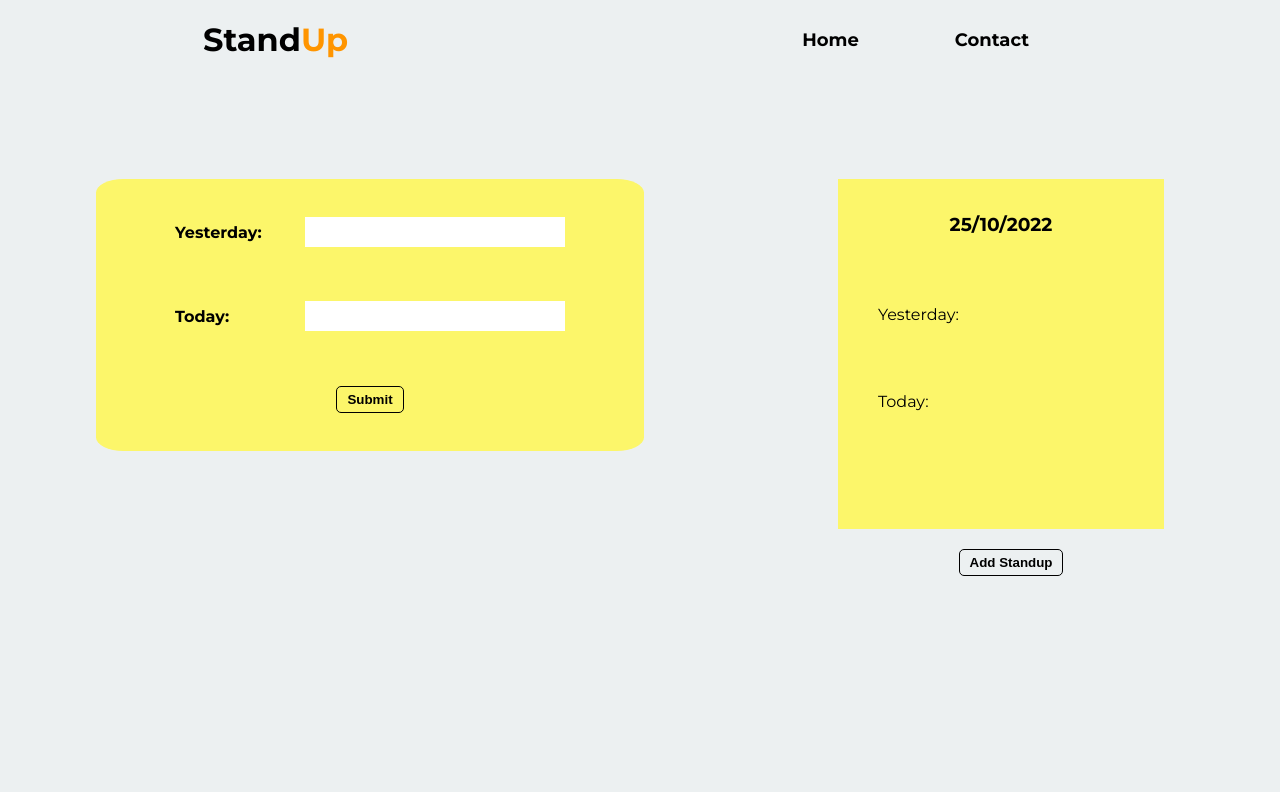
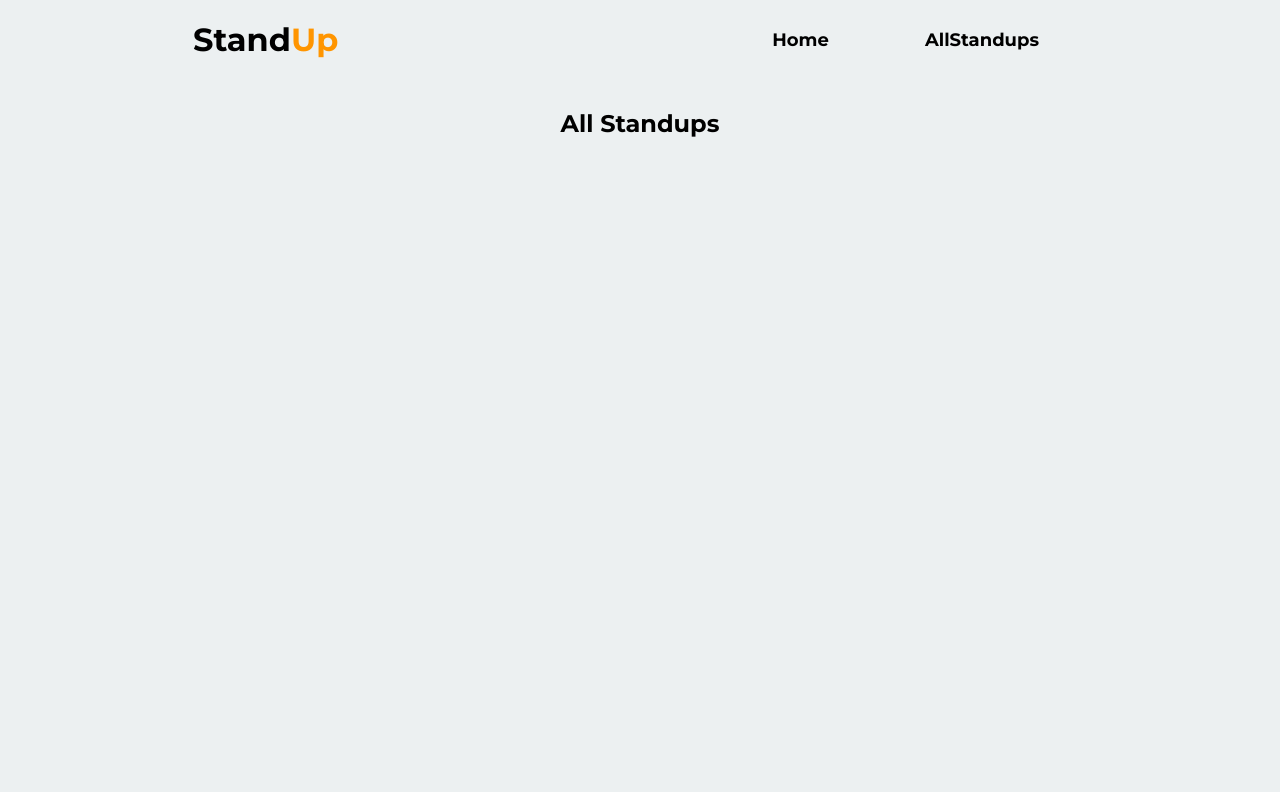
Before and after one commit to K-ash-ish/standup-App, a React (Create React App) app: page /allstandups in a window 1280 px wide. Shown: the top 792 px of the page. Built offline with nearby package versions, Linux system fonts and the light colour scheme.

Commit message:
react routing working fine

```diff
--- a/package.json
+++ b/package.json
@@ -41,5 +41,8 @@
       "last 1 firefox version",
       "last 1 safari version"
     ]
+  },
+  "devDependencies": {
+    "react-router-dom": "^6.4.3"
   }
 }
--- a/src/App.js
+++ b/src/App.js
@@ -1,11 +1,10 @@
 import React, { useState } from "react";
+import "./App.css";
+import { v4 as uuidv4 } from "uuid";
+import Home from "./components/Home";
 import Navbar from "./components/Navbar";
-import "./App.css";
-import StandupForm from "./components/StadupForm";
-import Card from "./components/Card";
-import Button from "./components/Button";
-import { v4 as uuidv4 } from "uuid";
-import About from "./components/About";
+import { Route, Routes } from "react-router-dom";
+import AllStandups from "./components/AllStandups";
 function App() {
   const [yStandup, setYStandup] = useState({
     standup: "",
@@ -47,50 +46,50 @@ function App() {
   }
   function addAllStandup() {
     const newStandup = {
-      yesterday:yesterday,
-      today: today
-    }
-    setAllStandups(prevValue=>{
+      yesterday: yesterday,
+      today: today,
+    };
+    setAllStandups((prevValue) => {
       return [...prevValue, newStandup];
     });
   }
-  function deleteItem(id) {
+  function deleteItem(target) {
     setYesterday((prevValue) => {
       return prevValue.filter((standup) => {
-        return standup.id !== id;
+        return standup.id !== target.id;
       });
     });
     setToday((prevValue) => {
       return prevValue.filter((standup) => {
-        return standup.id !== id;
+        return standup.id !== target.id;
       });
     });
   }
+
   return (
     <div className="app">
       <Navbar />
-      <main className="container">
-        <div className="left-container">
-          <StandupForm handleSubmit={handleSubmit} handleInput={handleInput} />
-        </div>
-        <div className="right-container">
-          <Card yesterday={yesterday} today={today} deleteItem={deleteItem} />
-          <Button
-            type="button"
-            name="Add Standup"
-            handleClick={addAllStandup}
-          />
-        </div>
-      </main>
-      <section className="all-standups">
-        <h2>All Standups</h2>
-        <div className="standups-grid">
-          {allStandups.map((standup) => {
-            return <Card key = {uuidv4()} yesterday={standup.yesterday} today={standup.today} />;
-          })}
-        </div>
-      </section>
-      <About />
+      <Routes>
+        <Route
+          path="/"
+          element={
+            <Home
+              handleSubmit={handleSubmit}
+              handleInput={handleInput}
+              yesterday={yesterday}
+              today={today}
+              handleClick={{
+                deleteItem: deleteItem,
+                addAllStandup: addAllStandup,
+              }}
+            />
+          }
+        ></Route>
+        <Route
+          path="/allstandups"
+          element={<AllStandups allStandups={allStandups} />}
+        ></Route>
+      </Routes>
     </div>
   );
 }
--- /dev/null
+++ b/src/components/AllStandups.jsx
@@ -0,0 +1,24 @@
+import React from "react";
+import Card from "./Card";
+import { v4 as uuidv4 } from "uuid";
+function AllStandups(props){
+    const {allStandups} = props;
+    return(
+
+        <section className="all-standups">
+        <h2>All Standups</h2>
+        <div className="standups-grid">
+          {allStandups.map((standup) => {
+            return (
+              <Card
+                key={uuidv4()}
+                yesterday={standup.yesterday}
+                today={standup.today}
+              />
+            );
+          })}
+        </div>
+      </section>
+    )
+}
+export default AllStandups;
--- a/src/components/Card.jsx
+++ b/src/components/Card.jsx
@@ -3,7 +3,7 @@ import StandupList from "./StandupList";
 
 import "./Card.css";
 function Card(props) {
-  const { yesterday, today, deleteItem } = props;
+  const { yesterday, today, handleClick } = props;
   const date = new Date();
   const currentDate =
     date.getDate() + "/" + (date.getMonth() + 1) + "/" + date.getFullYear();
@@ -12,12 +12,12 @@ function Card(props) {
       <h3>{currentDate}</h3>
       <StandupList
         standups={yesterday}
-        deleteItem={deleteItem}
+        handleClick={handleClick}
         name="Yesterday"
       />
       <StandupList
         standups={today}
-        deleteItem={deleteItem}
+        handleClick={handleClick}
         name="Today"
       />
     </div>
--- /dev/null
+++ b/src/components/Home.js
@@ -0,0 +1,28 @@
+import React from "react";
+import StandupForm from "./StadupForm";
+import Card from "./Card";
+import Button from "./Button";
+import About from "./About";
+function Home(props) {
+  const { handleSubmit, yesterday, today, handleInput } = props;
+  const { deleteItem, addAllStandup } = props.handleClick;
+  return (
+    <div>
+      <main className="container">
+        <div className="left-container">
+          <StandupForm handleSubmit={handleSubmit} handleInput={handleInput} />
+        </div>
+        <div className="right-container">
+          <Card yesterday={yesterday} today={today} handleClick={deleteItem} />
+          <Button
+            type="button"
+            name="Add Standup"
+            handleClick={addAllStandup}
+          />
+        </div>
+      </main>
+      <About />
+    </div>
+  );
+}
+export default Home;
--- a/src/components/Navbar.jsx
+++ b/src/components/Navbar.jsx
@@ -1,16 +1,17 @@
 import React from "react";
 import "./Navbar.css";
+import {Link} from "react-router-dom"
 function Navbar(props) {
   return (
     <nav><a href="/"><h1 className="title">Stand<span className="title-style">Up</span></h1></a>
       <ul className="navbar">
         <li className="nav-item">
           {" "}
-          <a href="/home">Home</a>
+          <Link to="/">Home</Link>
         </li>
         <li className="nav-item">
           {" "}
-          <a href="/contact">Contact</a>{" "}
+          <Link to= "/allstandups">AllStandups</Link>
         </li>
       </ul>
     </nav>
--- a/src/components/StandupList.jsx
+++ b/src/components/StandupList.jsx
@@ -3,7 +3,7 @@ import "./Card.css";
 import { v4 as uuidv4 } from "uuid";
 
 function StandupList(props) {
-  const { name, standups, deleteItem } = props;
+  const { name, standups, handleClick } = props;
   return (
     <div className="standup">
       <dl className="standup-list">
@@ -12,7 +12,7 @@ function StandupList(props) {
           return name === "Yesterday" ? (
             <dd
               onClick={(event) => {
-                deleteItem(event.target.id);
+                handleClick(event.target);
               }}
               key={uuidv4()}
               id={data.id}
@@ -24,7 +24,7 @@ function StandupList(props) {
           ) : (
             <dd
               onClick={(event) => {
-                deleteItem(event.target.id);
+                handleClick(event.target);
               }}
               key={uuidv4()}
               id = {data.id}
--- a/src/index.js
+++ b/src/index.js
@@ -1,9 +1,12 @@
-import React from 'react';
-import ReactDOM from 'react-dom/client';
-import App from './App';
-const root = ReactDOM.createRoot(document.getElementById('root'));
+import React from "react";
+import ReactDOM from "react-dom/client";
+import App from "./App";
+import { BrowserRouter } from "react-router-dom";
+const root = ReactDOM.createRoot(document.getElementById("root"));
 root.render(
   <React.StrictMode>
-    <App />
+    <BrowserRouter>
+      <App />
+    </BrowserRouter>
   </React.StrictMode>
 );
```
Also changed, not shown: 1 other file (tests, documents, lock files or other folders).
